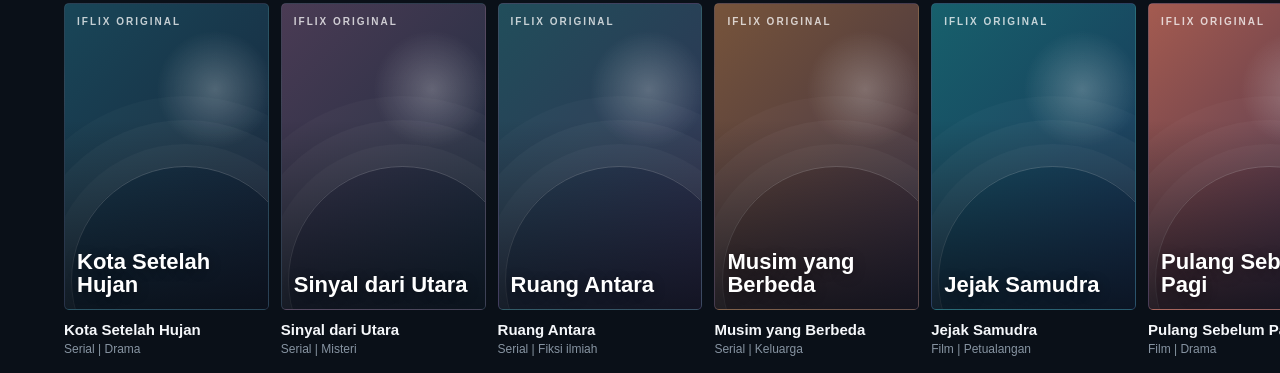
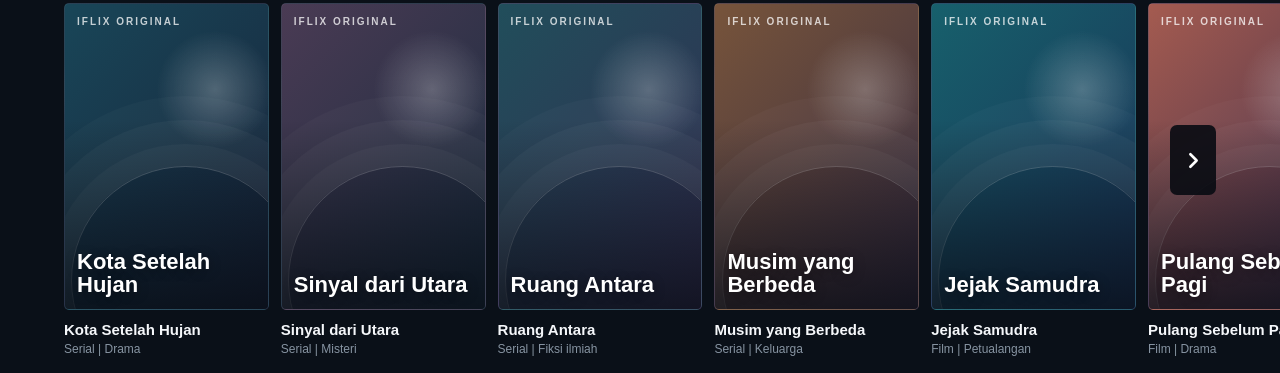
Before and after one commit to SofyanRachmadRiskyanto/netflix, a PHP site: page /dashboard.php in a window 1280 px wide. Shown: the part 792-1165 px from the top of the page. Run offline with PHP 8.4, Linux system fonts and the light colour scheme; the visitor is signed in with stand-in values (Sample User, id 1).

Commit message:
Add carousel arrow controls
Co-authored-by: Copilot <223556219+Copilot@users.noreply.github.com>

```diff
--- a/dashboard.php
+++ b/dashboard.php
@@ -136,6 +136,10 @@ $sections = [
                             <h2><?= escape_html($section['title']) ?></h2>
                             <span class="scroll-hint">Geser untuk melihat lebih banyak</span>
                         </div>
+                        <div class="media-carousel">
+                            <button class="carousel-control carousel-previous" type="button" aria-label="Geser ke kiri" hidden>
+                                <svg viewBox="0 0 24 24" aria-hidden="true"><path d="m15 18-6-6 6-6"></path></svg>
+                            </button>
                             <div class="media-row" tabindex="0" aria-label="<?= escape_html($section['title']) ?>">
                                 <?php foreach ($section['items'] as $item): ?>
                                     <article class="media-card">
@@ -147,6 +151,10 @@ $sections = [
                                         <p><?= escape_html($item['category']) ?></p>
                                     </article>
                                 <?php endforeach; ?>
+                            </div>
+                            <button class="carousel-control carousel-next" type="button" aria-label="Geser ke kanan">
+                                <svg viewBox="0 0 24 24" aria-hidden="true"><path d="m9 18 6-6-6-6"></path></svg>
+                            </button>
                         </div>
                     </section>
                 <?php endforeach; ?>
@@ -180,7 +188,36 @@ $sections = [
         const searchResults = document.querySelector('#search-results');
         const mediaCards = Array.from(document.querySelectorAll('.media-card'));
         const contentSections = Array.from(document.querySelectorAll('.content-section'));
+        const mediaCarousels = Array.from(document.querySelectorAll('.media-carousel'));
         const emptySearch = document.querySelector('#empty-search');
+
+        function updateCarouselControls(carousel) {
+            const row = carousel.querySelector('.media-row');
+            const previous = carousel.querySelector('.carousel-previous');
+            const next = carousel.querySelector('.carousel-next');
+
+            previous.hidden = row.scrollLeft <= 1;
+            next.hidden = row.scrollLeft + row.clientWidth >= row.scrollWidth - 1;
+        }
+
+        mediaCarousels.forEach((carousel) => {
+            const row = carousel.querySelector('.media-row');
+            const previous = carousel.querySelector('.carousel-previous');
+            const next = carousel.querySelector('.carousel-next');
+
+            previous.addEventListener('click', () => {
+                row.scrollBy({ left: -row.clientWidth * 0.8, behavior: 'smooth' });
+            });
+            next.addEventListener('click', () => {
+                row.scrollBy({ left: row.clientWidth * 0.8, behavior: 'smooth' });
+            });
+            row.addEventListener('scroll', () => updateCarouselControls(carousel), { passive: true });
+            updateCarouselControls(carousel);
+        });
+
+        window.addEventListener('resize', () => {
+            mediaCarousels.forEach(updateCarouselControls);
+        });
 
         function revealCard(card) {
             searchResults.hidden = true;
@@ -215,6 +252,7 @@ $sections = [
             contentSections.forEach((section) => {
                 section.hidden = !section.querySelector('.media-card:not([hidden])');
             });
+            mediaCarousels.forEach(updateCarouselControls);
 
             searchResults.replaceChildren();
             suggestions.slice(0, 6).forEach((suggestion) => {
--- a/style.css
+++ b/style.css
@@ -671,6 +671,10 @@ body {
     white-space: nowrap;
 }
 
+.media-carousel {
+    position: relative;
+}
+
 .media-row {
     display: flex;
     gap: 12px;
@@ -680,6 +684,54 @@ body {
     scroll-snap-type: x mandatory;
     scrollbar-color: #3a4653 transparent;
     scrollbar-width: thin;
+}
+
+.carousel-control {
+    position: absolute;
+    top: 43%;
+    z-index: 3;
+    display: flex;
+    width: 46px;
+    height: 70px;
+    align-items: center;
+    justify-content: center;
+    padding: 0;
+    border: 0;
+    border-radius: 7px;
+    background: rgba(8, 12, 18, 0.9);
+    color: #fff;
+    cursor: pointer;
+    transform: translateY(-50%);
+    transition: background-color 160ms ease, color 160ms ease;
+}
+
+.carousel-control[hidden] {
+    display: none;
+}
+
+.carousel-control:hover,
+.carousel-control:focus-visible {
+    outline: none;
+    background: #18232e;
+    color: #42d4e8;
+}
+
+.carousel-control svg {
+    width: 25px;
+    height: 25px;
+    fill: none;
+    stroke: currentColor;
+    stroke-linecap: round;
+    stroke-linejoin: round;
+    stroke-width: 2.5;
+}
+
+.carousel-previous {
+    left: clamp(20px, 5vw, 72px);
+}
+
+.carousel-next {
+    right: clamp(20px, 5vw, 72px);
 }
 
 .media-card {
@@ -1043,6 +1095,19 @@ body {
         padding-left: 18px;
     }
 
+    .carousel-control {
+        width: 36px;
+        height: 56px;
+    }
+
+    .carousel-previous {
+        left: 18px;
+    }
+
+    .carousel-next {
+        right: 18px;
+    }
+
     .media-card {
         flex-basis: 142px;
     }
```
Lines whose indentation alone changed are shown as unchanged.
